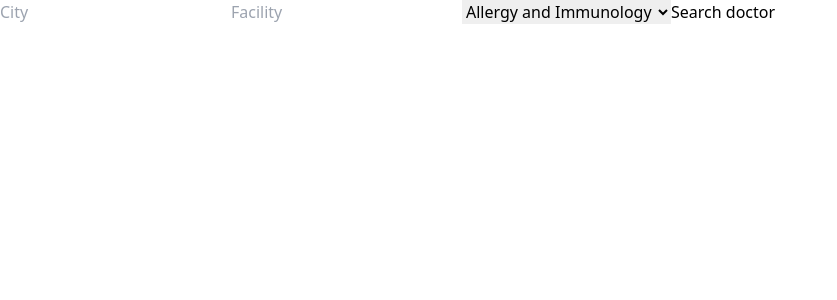
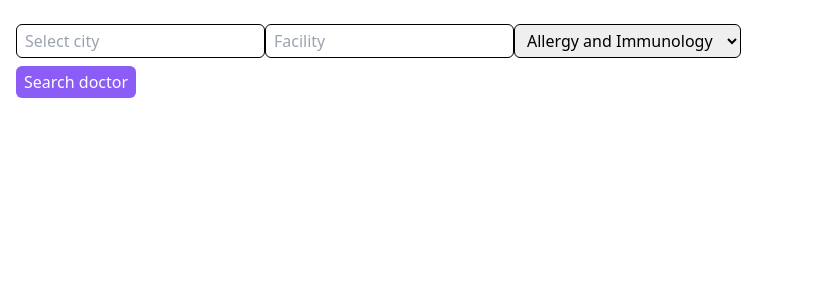
Before and after one commit to Manuel-Bauer/docSearch, a Next.js app: page /search in a window 1280 px wide. Shown: the top 300 px of the page, without its empty margins (0-837 px from the left). Built offline with nearby package versions, Linux system fonts and the light colour scheme.

Commit message:
basic styling added

```diff
--- a/components/buttons/Button.tsx
+++ b/components/buttons/Button.tsx
@@ -8,7 +8,10 @@ interface IButtonProps {
 
 const Button: React.FunctionComponent<IButtonProps> = (props) => {
   return (
-    <button onClick={() => !props.disabled && props.callback()}>
+    <button
+      className='bg-violet-500 hover:bg-violet-600 active:bg-violet-700 focus:outline-none focus:ring focus:ring-violet-300 py-1 px-2 rounded-md text-white'
+      onClick={() => !props.disabled && props.callback()}
+    >
       {props.text}
     </button>
   );
--- a/components/forms/SearchDoc.Form.Comp.tsx
+++ b/components/forms/SearchDoc.Form.Comp.tsx
@@ -30,10 +30,11 @@ const areaOfExpertise = [
 
 const SearchDocForm: React.FunctionComponent<ISearchDocFormProps> = (props) => {
   return (
-    <div>
+    <div className='flex-row p-4 space-y-2'>
       <input
+        className='border border-black rounded-md py-1 px-2'
         type='text'
-        placeholder='City'
+        placeholder='Select city'
         value={props.inputState.city}
         onChange={(e) => {
           props.setCity(e.target.value as string);
@@ -41,6 +42,7 @@ const SearchDocForm: React.FunctionComponent<ISearchDocFormProps> = (props) => {
         }}
       ></input>
       <input
+        className='border border-black rounded-md py-1 px-2'
         type='text'
         placeholder='Facility'
         value={props.inputState.facility}
@@ -50,6 +52,7 @@ const SearchDocForm: React.FunctionComponent<ISearchDocFormProps> = (props) => {
         }}
       ></input>
       <select
+        className='border border-black rounded-md py-1 px-2'
         value={props.inputState.areaOfExpertise}
         onChange={(e) => {
           props.setAreaOfExpertise(e.target.value as TAreaOfExpertise);
@@ -64,11 +67,13 @@ const SearchDocForm: React.FunctionComponent<ISearchDocFormProps> = (props) => {
           );
         })}
       </select>
-      <Button
-        text='Search doctor'
-        disabled={props.isLoading}
-        callback={props.handleSubmit}
-      ></Button>
+      <div>
+        <Button
+          text='Search doctor'
+          disabled={props.isLoading}
+          callback={props.handleSubmit}
+        ></Button>
+      </div>
     </div>
   );
 };
--- /dev/null
+++ b/components/structure/Header.tsx
@@ -0,0 +1,15 @@
+import React from 'react';
+
+interface IHeaderProps {
+  text: string;
+}
+
+const Header: React.FunctionComponent<IHeaderProps> = (props) => {
+  return (
+    <div className='bg-violet-500 text-center text-lg text-white p-3'>
+      {props.text}
+    </div>
+  );
+};
+
+export default Header;
--- a/pages/index.tsx
+++ b/pages/index.tsx
@@ -1,6 +1,7 @@
 import type { NextPage } from 'next';
 import { useState } from 'react';
 import Link from 'next/link';
+import Header from '../components/structure/Header';
 
 export const Home: NextPage = () => {
   const [doctor, setDoctor] = useState({
@@ -28,9 +29,15 @@ export const Home: NextPage = () => {
 
   return (
     <div>
-      <header>docsearch</header>
-      <Link href='/create'>Add new Doctor</Link>
-      <Link href='/search'>Search for doctor</Link>
+      <Header text='docSearch'></Header>
+      <div className='flex-row justify-center align-center mt-40 space-y-10 mx-10'>
+        <div className='bg-violet-500 hover:bg-violet-600 active:bg-violet-700 focus:outline-none focus:ring focus:ring-violet-300 py-1 px-2 rounded-md text-white text-center text-xl'>
+          <Link href='/create'>Add new Doctor</Link>
+        </div>
+        <div className='bg-violet-500 hover:bg-violet-600 active:bg-violet-700 focus:outline-none focus:ring focus:ring-violet-300 py-1 px-2 rounded-md text-white text-center text-xl'>
+          <Link href='/search'>Search for doctor</Link>
+        </div>
+      </div>
     </div>
   );
 };
```
